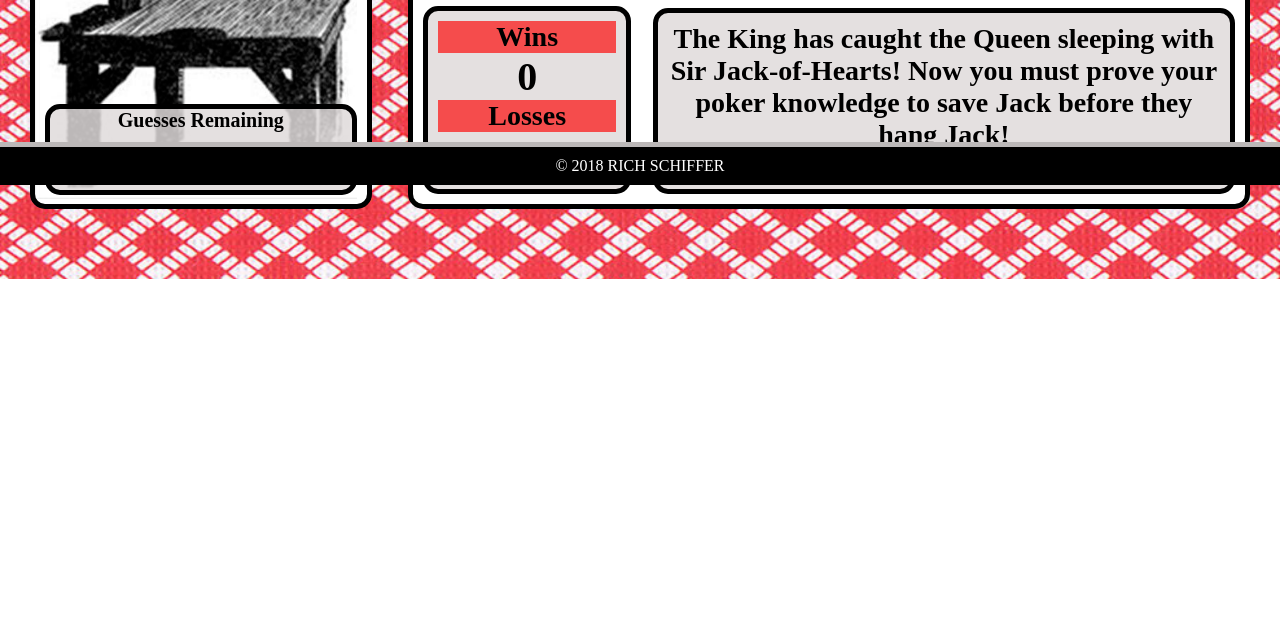
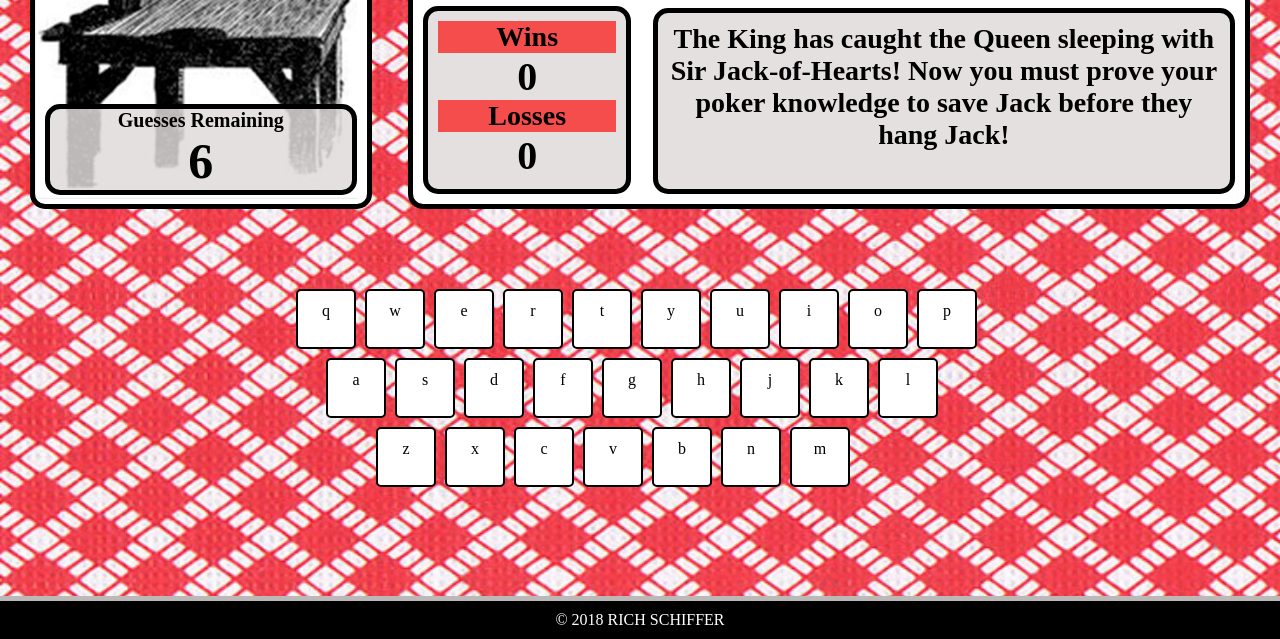
Before and after one commit to filthyrrrich/Hangman-Game, a plain HTML site: page index.html in a window 1280 px wide. Shown: the part 615-1254 px from the top of the page. Before the commit the page ends 894 px from the top, so only its background shows below. Drawn offline with Linux system fonts and the light colour scheme.

Commit message:
added keyboard

```diff
--- a/assets/css/style.css
+++ b/assets/css/style.css
@@ -29,9 +29,10 @@ h2 {
 }
 
 footer {
+    margin-top: 100px;
     text-align: center;
     bottom: 0;
-    position: fixed;
+    position: relative;
     width: 100%;
     color: white;
     background-color: black;
@@ -184,3 +185,78 @@ footer {
 #current-guesses {
     font-size: 50px;
 }
+
+
+#key-container {
+    margin: 10px auto;
+    width: 688px;
+    }
+    #write {
+    margin: 0 0 5px;
+    padding: 5px;
+    width: 671px;
+    height: 200px;
+    font: 1em/1.5 Verdana, Sans-Serif;
+    background: #fff;
+    border: 1px solid #f9f9f9;
+    -moz-border-radius: 5px;
+    -webkit-border-radius: 5px;
+    }
+#keyboard {
+    margin: 0 auto;
+    padding: 0;
+    list-style: none;
+
+    }
+        #keyboard li {
+        /* float: left; */
+        display: inline-block;
+        margin: 0 5px 5px 0;
+        width: 60px;
+        height: 60px;
+        line-height: 40px;
+        text-align: center;
+        background: #fff;
+        border: 2px solid black;
+        overflow: hidden;
+        -moz-border-radius: 5px;
+        -webkit-border-radius: 5px;
+        }
+            /* .capslock, .tab, .left-shift {
+            clear: left;
+            } */
+                /* #keyboard .tab, #keyboard .delete {
+                width: 70px;
+                }
+                #keyboard .capslock {
+                width: 80px;
+                }
+                #keyboard .return {
+                width: 77px;
+                }
+                #keyboard .left-shift {
+                width: 95px;
+                }
+                #keyboard .right-shift {
+                width: 109px;
+                } */
+            .lastitem {
+            margin-right: 0;
+            }
+            /* .uppercase {
+            text-transform: uppercase;
+            }
+            #keyboard .space {
+            clear: left;
+            width: 681px;
+            } */
+            .on {
+            display: none;
+            }
+            #keyboard li:hover {
+            position: relative;
+            top: 1px;
+            left: 1px;
+            border-color: #b4f1a1;
+            cursor: pointer;
+            }
--- a/assets/javascript/game.js
+++ b/assets/javascript/game.js
@@ -59,9 +59,11 @@ function convertWord(){
 convertWord();
 
 // begins game when letters are clicked
-document.onkeyup = function(event) {
+// document.getElementById("keyboard").onclick = function(event)
+document.getElementById("keyboard").onclick = function(event) {
+    console.log(event.target.id)
 
-    var guess = event.key.toLowerCase();
+    var guess = event.target.id.toLowerCase();
     var repeatGuess = userGuess.includes("<div id='card'>" + guess + "</div>") || answerArray.includes(guess);
 
     // prevents non-letter keys from being clicked
@@ -111,3 +113,15 @@ document.onkeyup = function(event) {
             }
         }
     }
+
+    // var click = document.getElementById("x");
+    // click.addEventListener("click", function() {
+    // /*
+    // KeyboardEvent constructor
+    // http://www.w3.org/TR/DOM-Level-3-Events/#idl-interface-KeyboardEvent-initializers
+    // https://github.com/termi/DOM-Keyboard-Event-Level-3-polyfill
+    // */
+    // var keyEvent = new KeyboardEvent("keydown", {key : "a", char : "a", keyCode: "KeyA",shiftKey: true});
+
+    // document.dispatchEvent(keyEvent);
+// });
--- a/index.html
+++ b/index.html
@@ -32,6 +32,44 @@
                     </div>
                 </div>
         </div>
+
+        <div id="key-container">
+            <ul id="keyboard">
+
+                <li id="q" class="letter row1">q</li>
+                <li id="w" class="letter row1">w</li>
+                <li id="e" class="letter row1">e</li>
+                <li id="r" class="letter row1">r</li>
+                <li id="t" class="letter row1">t</li>
+                <li id="y" class="letter row1">y</li>
+                <li id="u" class="letter row1">u</li>
+                <li id="i" class="letter row1">i</li>
+                <li id="o" class="letter row1">o</li>
+                <li id="p" class="letter row1">p</li>
+                <br>
+                <li id="a" class="letter row2" style="margin-left: 30px;">a</li>
+                <li id="s" class="letter row2">s</li>
+                <li id="d" class="letter row2">d</li>
+                <li id="f" class="letter row2">f</li>
+                <li id="g" class="letter row2">g</li>
+                <li id="h" class="letter row2">h</li>
+                <li id="j" class="letter row2">j</li>
+                <li id="k" class="letter row2">k</li>
+                <li id="l" class="letter row2">l</li>
+                <br>
+                <li id="letter row3" style="margin-left: 80px;">z</li>
+                <li id="x" class="letter row3">x</li>
+                <li id="c" class="letter row3">c</li>
+                <li id="v" class="letter row3">v</li>
+                <li id="b" class="letter row3">b</li>
+                <li id="n" class="letter row3">n</li>
+                <li id="m" class="letter row3">m</li>
+
+            </ul>
+        </div>
+
+
+
         <script src="assets/javascript/game.js" charset="UTF-8"></script>
         <footer>&copy; 2018 RICH SCHIFFER</footer>
     </body>
```
